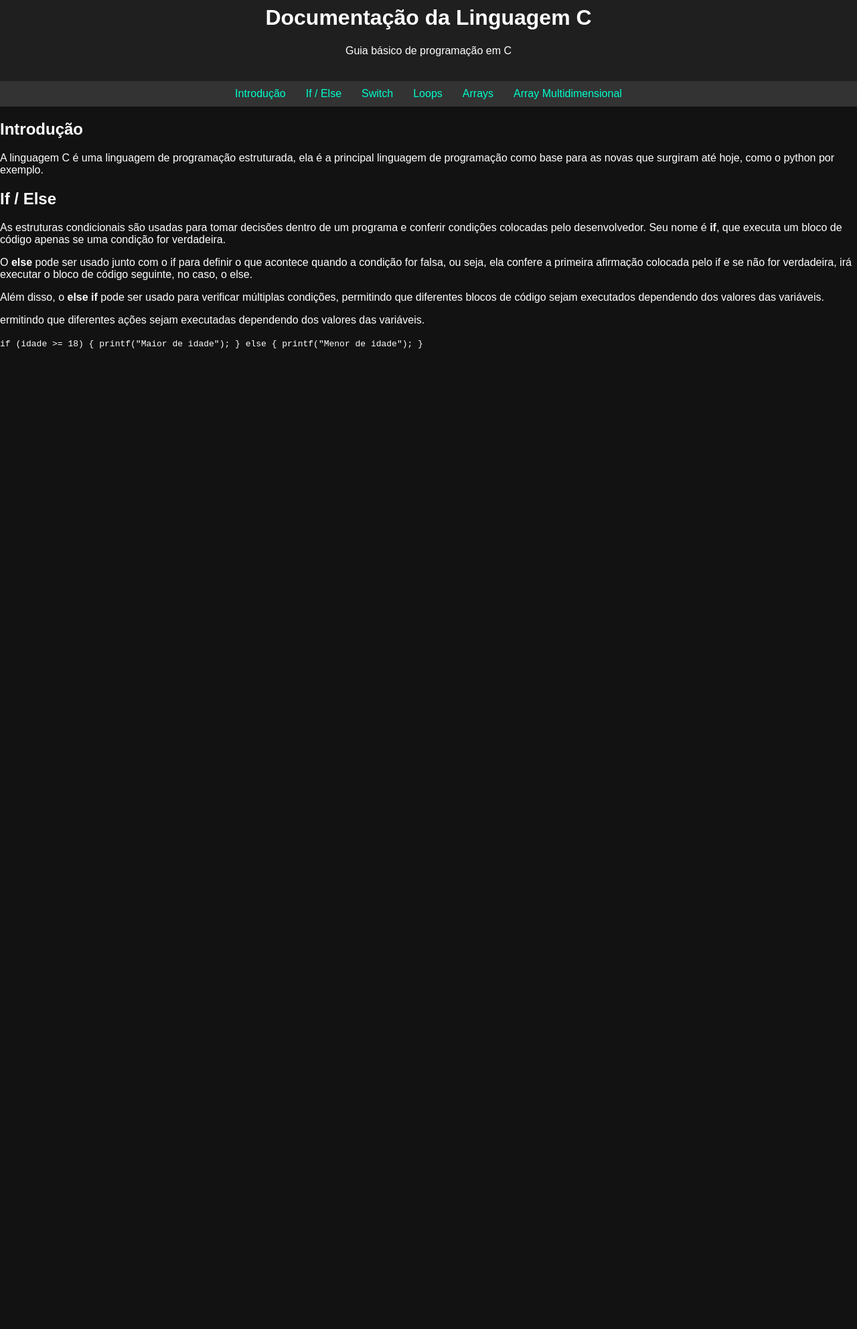
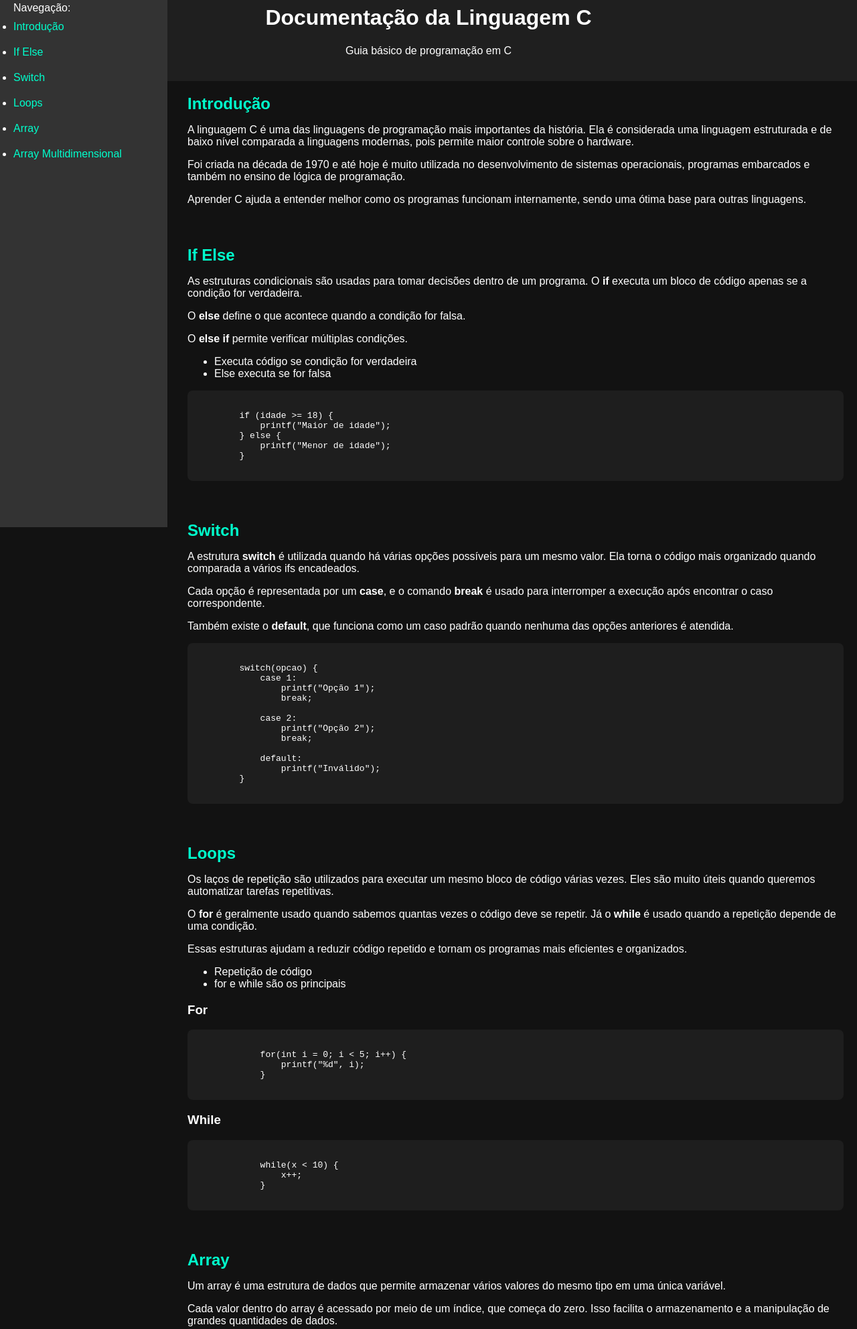
Before and after one commit to Vitrolaaotn/Projeto-Documentacao-Tecnica, a website built with Vite: page index.html in a window 1280 px wide. Shown: the part 33-2017 px from the top of the page at 67% size. Before the commit the page ends 800 px from the top, so only its background shows below. Built offline with nearby package versions, Linux system fonts and the light colour scheme.

Commit message:
Versão final do código

```diff
--- a/index.html
+++ b/index.html
@@ -7,46 +7,61 @@
 </head>
 <body>
 
-  <header>
+<header class="titulo">
     <h1>Documentação da Linguagem C</h1>
     <p>Guia básico de programação em C</p>
 </header>
 
-  <nav>
+<nav id="navbar">
+
     <ul>
-          <li><a href="#intro">Introdução</a></li>
-          <li><a href="#if">If / Else</a></li>
-          <li><a href="#switch">Switch</a></li>
-          <li><a href="#loops">Loops</a></li>
-          <li><a href="#array">Arrays</a></li>
-          <li><a href="#multi">Array Multidimensional</a></li>
+        <header class="nav-titulo">Navegação:</header>
+        <li><a class="nav-link" href="#Introdução">Introdução</a></li>
+        <li><a class="nav-link" href="#If_Else">If Else</a></li>
+        <li><a class="nav-link" href="#Switch">Switch</a></li>
+        <li><a class="nav-link" href="#Loops">Loops</a></li>
+        <li><a class="nav-link" href="#Array">Array</a></li>
+        <li><a class="nav-link" href="#Array_Multidimensional">Array Multidimensional</a></li>
     </ul>
 </nav>
 
-  <main>
+<main id="main-doc">
 
-    <section id="intro">
-        <h2>Introdução</h2>
-        <p>A linguagem C é uma linguagem de programação estruturada, ela é a principal linguagem de programação como base para as novas que surgiram até hoje, como o python por exemplo.</p>
-    </section>
-
-    <section id="if">
-        <h2>If / Else</h2>
+    <section id="Introdução" class="main-section">
+        <header >Introdução</header>
         <p>
-        As estruturas condicionais são usadas para tomar decisões dentro de um programa e conferir condições colocadas pelo desenvolvedor. Seu nome é <strong>if</strong>, que executa um bloco de código apenas se uma condição for verdadeira.
+        A linguagem C é uma das linguagens de programação mais importantes da história. Ela é considerada uma linguagem estruturada e de baixo nível comparada a linguagens modernas, pois permite maior controle sobre o hardware.
         </p>
 
         <p>
-        O <strong>else</strong> pode ser usado junto com o if para definir o que acontece quando a condição for falsa, ou seja, ela confere a primeira afirmação colocada pelo if e se não for verdadeira, irá executar o bloco de código seguinte, no caso, o else.
-        </p>
-        <p>
-          Além disso, o <strong>else if</strong> pode ser usado para verificar múltiplas condições, permitindo que diferentes blocos de código sejam executados dependendo dos valores das variáveis.
-        </p>
-        <p>
-          ermitindo que diferentes ações sejam executadas dependendo dos valores das variáveis.
+        Foi criada na década de 1970 e até hoje é muito utilizada no desenvolvimento de sistemas operacionais, programas embarcados e também no ensino de lógica de programação.
         </p>
 
-    <code>
+        <p>
+        Aprender C ajuda a entender melhor como os programas funcionam internamente, sendo uma ótima base para outras linguagens.
+        </p>
+    </section>
+
+    <section id="If_Else" class="main-section">
+        <header >If Else</header>
+
+        <p>
+            As estruturas condicionais são usadas para tomar decisões dentro de um programa.
+            O <strong>if</strong> executa um bloco de código apenas se a condição for verdadeira.
+        </p>
+
+        <p>
+            O <strong>else</strong> define o que acontece quando a condição for falsa.
+        </p>
+
+        <p>
+            O <strong>else if</strong> permite verificar múltiplas condições.
+        </p>
+        <ul>
+            <li>Executa código se condição for verdadeira</li>
+            <li>Else executa se for falsa</li>
+         </ul>
+        <code class="bloco">
         if (idade >= 18) {
             printf("Maior de idade");
         } else {
@@ -54,3 +69,114 @@
         }
         </code>
     </section>
+
+    <section id="Switch" class="main-section">
+        <header>Switch</header>
+
+      <p>
+        A estrutura <strong>switch</strong> é utilizada quando há várias opções possíveis para um mesmo valor. Ela torna o código mais organizado quando comparada a vários ifs encadeados.
+        </p>
+
+        <p>
+        Cada opção é representada por um <strong>case</strong>, e o comando <strong>break</strong> é usado para interromper a execução após encontrar o caso correspondente.
+        </p>
+
+        <p>
+        Também existe o <strong>default</strong>, que funciona como um caso padrão quando nenhuma das opções anteriores é atendida.
+        </p>
+        <code class="bloco">
+        switch(opcao) {
+            case 1:
+                printf("Opção 1");
+                break;
+
+            case 2:
+                printf("Opção 2");
+                break;
+
+            default:
+                printf("Inválido");
+        }
+        </code>
+    </section>
+
+    <section id="Loops" class="main-section">
+        <header>Loops</header>
+        <p>
+        Os laços de repetição são utilizados para executar um mesmo bloco de código várias vezes. Eles são muito úteis quando queremos automatizar tarefas repetitivas.
+        </p>
+
+        <p>
+        O <strong>for</strong> é geralmente usado quando sabemos quantas vezes o código deve se repetir. Já o <strong>while</strong> é usado quando a repetição depende de uma condição.
+        </p>
+
+        <p>
+        Essas estruturas ajudam a reduzir código repetido e tornam os programas mais eficientes e organizados.
+        </p>
+        <ul>
+            <li>Repetição de código</li>
+            <li>for e while são os principais</li>
+        </ul>
+        <h3>For</h3>
+        <code class="bloco">
+            for(int i = 0; i < 5; i++) {
+                printf("%d", i);
+            }
+        </code>
+
+        <h3>While</h3>
+        <code class="bloco">
+            while(x < 10) {
+                x++;
+            }
+        </code>
+    </section>
+
+    <section id="Array" class="main-section">
+        <header>Array</header>
+        <p>
+        Um array é uma estrutura de dados que permite armazenar vários valores do mesmo tipo em uma única variável.
+        </p>
+
+        <p>
+        Cada valor dentro do array é acessado por meio de um índice, que começa do zero. Isso facilita o armazenamento e a manipulação de grandes quantidades de dados.
+        </p>
+
+        <p>
+        Arrays são muito utilizados em situações onde precisamos trabalhar com listas de valores, como notas, números ou nomes.
+        </p>
+        <code class="bloco">
+            int numeros[5] = {1,2,3,4,5};
+        </code>
+        <ul>
+            <li>Armazena vários valores</li>
+            <li>Acessado por índice</li>
+        </ul>
+    </section>
+
+    <section id="Array_Multidimensional" class="main-section">
+        <header>Array Multidimensional</header>
+        <p>
+        Arrays multidimensionais são estruturas que permitem armazenar dados em mais de uma dimensão, como uma tabela ou matriz.
+        </p>
+
+        <p>
+        Eles são muito úteis para representar dados organizados em linhas e colunas, como tabelas, jogos ou sistemas mais complexos.
+        </p>
+
+        <p>
+        O acesso aos elementos é feito utilizando mais de um índice, por exemplo: matriz[linha][coluna].
+        </p>
+        <code class="bloco">
+            int matriz[2][2] = {
+                {1, 2},
+                {3, 4}
+            };
+        </code>
+    </section>
+
+</main>
+
+<script src="https://cdn.freecodecamp.org/testable-projects-fcc/v1/bundle.js"></script>
+</body>
+</html>
--- a/styles.css
+++ b/styles.css
@@ -5,28 +5,35 @@ body {
     color: #ffffff;
 }
 
-header {
+.titulo {
     background-color: #1f1f1f;
     padding: 20px;
     text-align: center;
 }
-
-nav {
+#navbar {
+    position: fixed;
+    top: 0;
+    left: 0;
+    width: 250px;
+    height: 100vh;
     background-color: #333;
+    padding-top: 20px;
+    overflow-y: auto;
 }
 
-nav ul {
-    list-style: none;
+
+#navbar ul {
     display: flex;
-    justify-content: center;
-    padding: 10px;
-    margin: 0px;
+    flex-direction: column;
+    align-items: flex-start;
+    padding-left: 20px;
+
 }
 
-nav ul li {
-    margin: 0 15px;
+#navbar li {
+    margin: 10px 0;
+    font-style: none;
 }
-
 nav ul li a {
     color: #00ffcc;
     text-decoration: none;
@@ -35,3 +42,71 @@ nav ul li a {
 nav ul li a:hover {
     text-decoration: underline;
 }
+
+#main-doc {
+    margin-left: 260px;
+    padding: 20px;
+}
+
+section {
+    margin-bottom: 60px;
+}
+
+.main-section header {
+    color: #00ffcc;
+    font-size: 24px;
+    margin-bottom: 10px;
+    font-weight: bold;
+
+
+}
+
+code {
+    background-color: #1e1e1e;
+    padding: 15px;
+    border-radius: 8px;
+    overflow-x: auto;
+
+}
+
+.bloco {
+    display: block;
+    white-space: pre;
+    background-color: #1e1e1e;
+    padding: 15px;
+    border-radius: 8px;
+}
+
+@media (max-width: 768px) {
+
+    nav ul {
+        flex-direction: column;
+        align-items: center;
+    }
+
+    nav ul li {
+        margin: 10px 0;
+    }
+
+
+    header {
+        padding: 15px;
+    }
+
+    h1 {
+        font-size: 22px;
+    }
+
+    #main-doc {
+        padding: 15px;
+    }
+
+    code {
+        font-size: 14px;
+        padding: 10px;
+    }
+
+    h2 {
+        font-size: 20px;
+    }
+}
```
Lines whose indentation alone changed are shown as unchanged.
